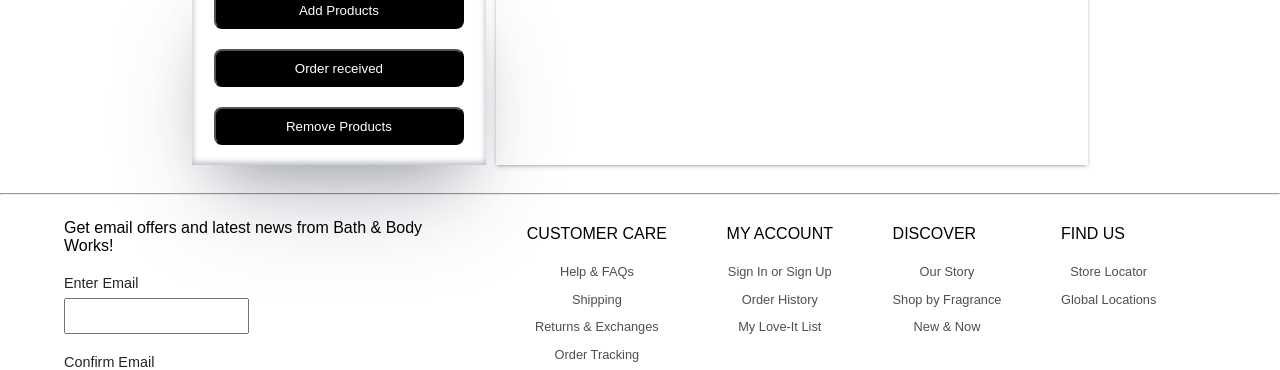
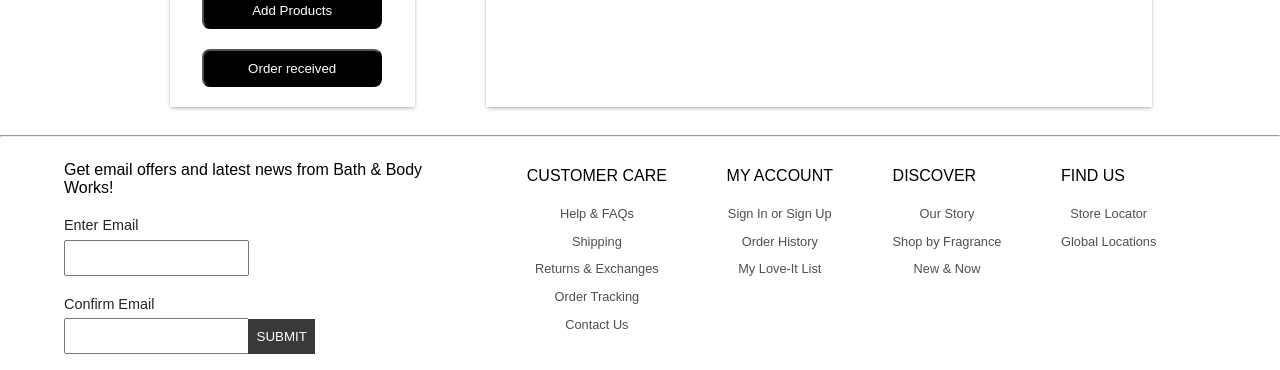
Before and after one commit to Ajay84sia/Soundarya, a plain HTML site: page adminpage.html in a window 1280 px wide. Shown: the part 430-800 px from the top of the page. Drawn offline with Linux system fonts and the light colour scheme.

Commit message:
admin page

```diff
--- a/adminpage.css
+++ b/adminpage.css
@@ -350,27 +350,26 @@ body {
 }
 #mid{
     display: flex;
-    width: 70%;
+    width: 80%;
     margin: auto;
     padding: 20px;
-    gap: 10px;
-
+    gap: 30px;
 
 }
 #mid>div:nth-child(1){
-    width: 30%;
+    width: 20%;
     margin: auto;
     display: flex;
     flex-direction: column;
-    margin: auto;
+
     padding: 20px;
     gap: 20px;
-    box-shadow: rgba(50, 50, 93, 0.25) 0px 50px 100px -20px, rgba(0, 0, 0, 0.3) 0px 30px 60px -30px, rgba(10, 37, 64, 0.35) 0px -2px 6px 0px inset;
-
+    box-shadow: rgba(50, 50, 93, 0.25) 0px 2px 5px -1px, rgba(0, 0, 0, 0.3) 0px 1px 3px -1px;
 
 }
 #mid>div>button{
-    width: 250px;
+    margin-top: 20px;
+    width: 180px;
     height: 38px;
     margin: auto;
     background-color: black;
@@ -382,11 +381,11 @@ body {
     cursor: pointer;
     background-color: white;
     color: black;
-    border-radius: 8px;
+    border-radius: 10px;
 
 }
 #mid>div:nth-child(2){
-    width: 70%;
+    width: 65%;
     box-shadow: rgba(50, 50, 93, 0.25) 0px 2px 5px -1px, rgba(0, 0, 0, 0.3) 0px 1px 3px -1px;
 }
 
--- a/adminpage.html
+++ b/adminpage.html
@@ -254,9 +254,9 @@
     <h1 id="admin"> Admin Dashboard</h1>
     <div id="mid">
         <div>
-            <button>Add Products</button>
-            <button>Order received</button>
-            <button>Remove Products</button>
+            <button onclick="AddProducts()">Add Products</button>
+            <button onclick="orderReceived()">Order received</button>
+            <!-- <button onclick="RemoveProducts()">Remove Products</button> -->
         </div>
         <div>
 
@@ -343,3 +343,4 @@
   </div>
 </body>
 </html>
+<script src="./adminpage.js"></script>
```
Also changed, not shown: adminpage.js (added).
